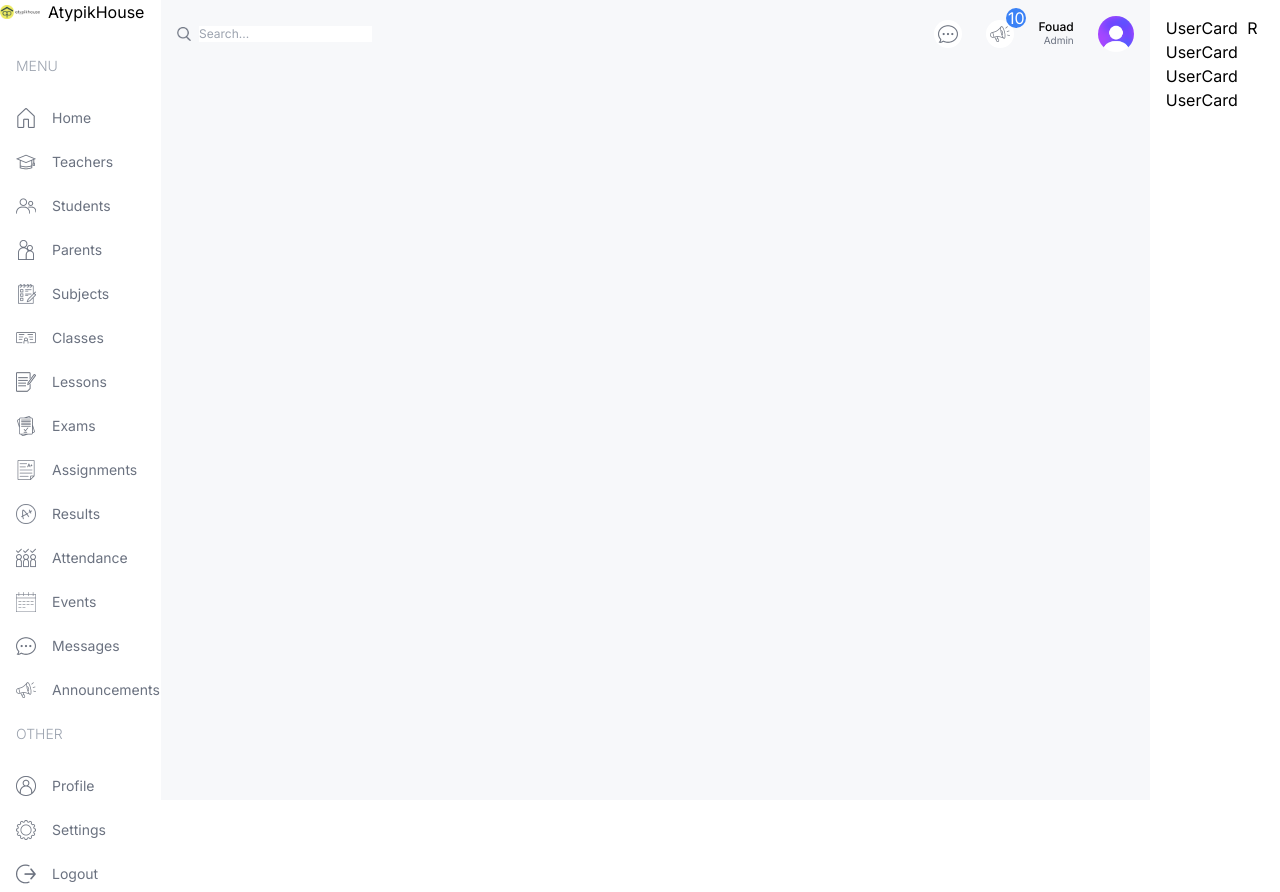
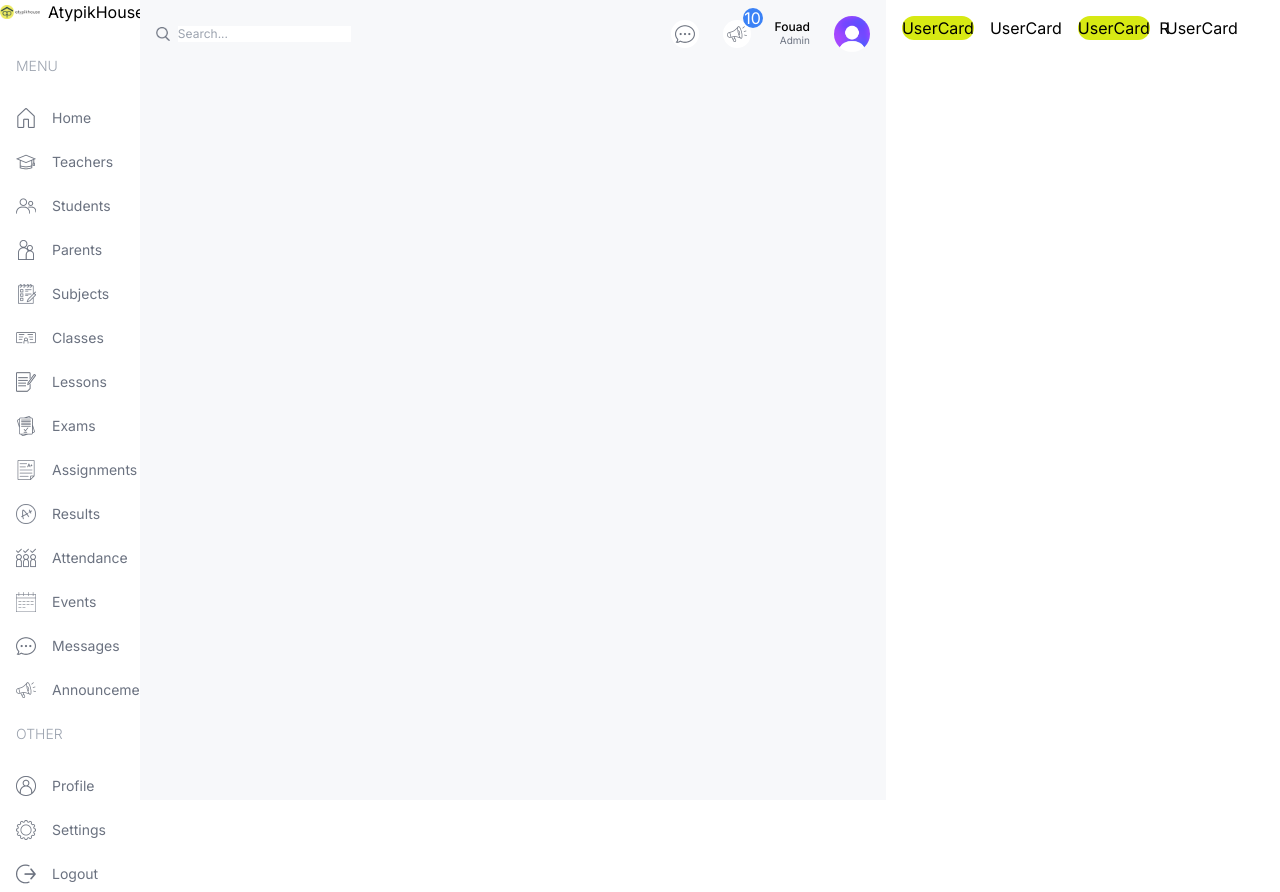
Before and after one commit to Fouad-berry/Responsive-ui-dashboard, a Next.js app: page /dashboard/admin in a window 1280 px wide. Built offline with nearby package versions, Linux system fonts and the light colour scheme.

Commit message:
update UserCard style

```diff
--- a/src/app/dashboard/admin/page.tsx
+++ b/src/app/dashboard/admin/page.tsx
@@ -5,7 +5,7 @@ const AdminPage = () => {
     return (
         <div className='p-4 flex gap-4 flex-col md:flex-row'>
             <div className='w-full lg:w-2/3'>
-                <div className=''>
+                <div className='flex gap-4 justify-between'>
                     <UserCard type='student' />
                     <UserCard type='teacher' />
                     <UserCard type='parent' />
--- a/src/components/UserCard.tsx
+++ b/src/components/UserCard.tsx
@@ -2,7 +2,7 @@ import React from 'react';
 
 const UserCard = ({type}:{type:string}) => {
     return (
-        <div className=''>
+        <div className='rounded-2xl odd:bg-[#d7e913]'>
             UserCard
         </div>
     );
```
